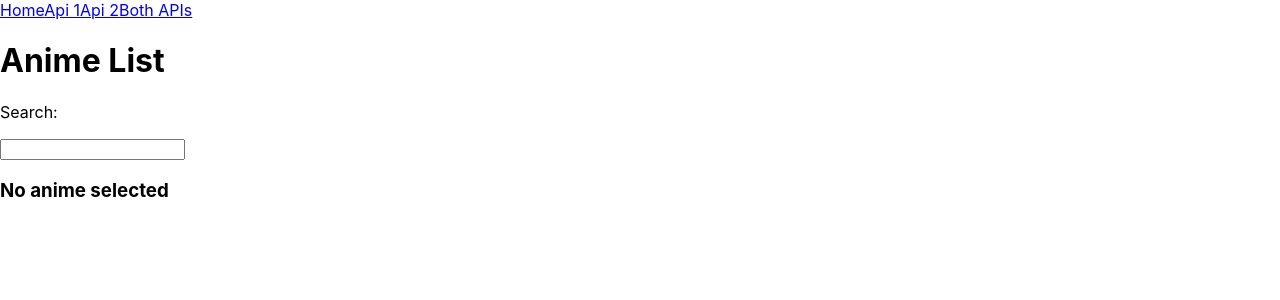
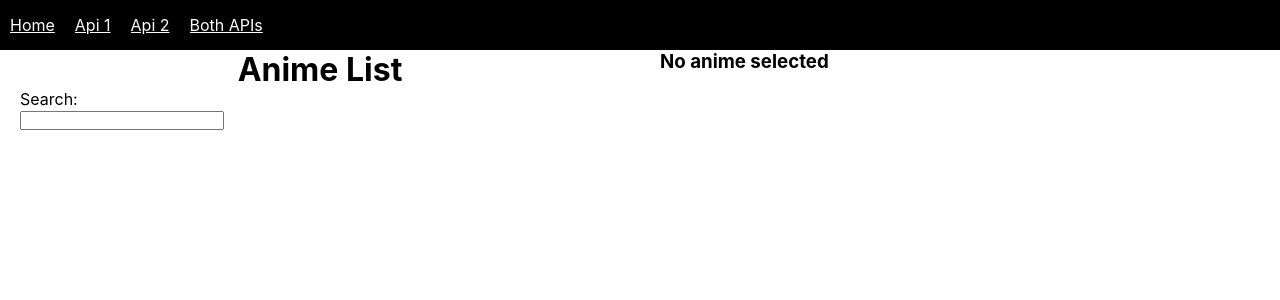
Before and after one commit to Mana-One/ost-finder, a React (Create React App) app: page /api1 in a window 1280 px wide. Shown: the top 300 px of the page. Built offline with nearby package versions, Linux system fonts and the light colour scheme.

Commit message:
added some CSS

```diff
--- a/src/components/AnimeDetails.jsx
+++ b/src/components/AnimeDetails.jsx
@@ -25,14 +25,14 @@ const AnimeDetails = ({ animeId }) => {
 
     if( !anime ){
         return(
-            <div>
+            <div className="right-flex-child">
                 <h3>No anime selected</h3>
             </div>
         );
     }
 
     return(
-        <div>
+        <div className="right-flex-child">
             <div>
                 <img src={anime.coverImage.large} alt="large-cover"/>
                 <div>
--- a/src/components/AnimeList.jsx
+++ b/src/components/AnimeList.jsx
@@ -7,7 +7,6 @@ const AnimeList = ({ animes, clickHandler }) => {
         <ul>
             {animes.map( anime => <li key={anime.id} onClick={() => clickHandler( anime )}>
                 {anime.title.userPreferred}
-                <img src={anime.coverImage.medium} alt="medium-cover"/>
             </li>)}
         </ul>
     );
--- a/src/components/Header.jsx
+++ b/src/components/Header.jsx
@@ -3,7 +3,7 @@ import Link from "./Link.jsx";
 
 const Header = () => {
     return(
-        <div>
+        <div className="header">
             <Link className="header-link" href="/">Home</Link>
             <Link className="header-link" href="/api1">Api 1</Link>
             <Link className="header-link" href="/api2">Api 2</Link>
--- a/src/components/Home.jsx
+++ b/src/components/Home.jsx
@@ -2,7 +2,21 @@ import React from "react";
 
 const Home = () => {
     return(
-        <h1>Welcome to this test app</h1>
+        <>
+            <h1>Welcome to this test app</h1>
+            <div className="flex-container">
+                <div className="flex-child">
+                    <h2>API 1: AniList</h2>
+                    <p>An API that allows users to search for animes or mangas</p>
+                    <p>Link: <a href="https://anilist.gitbook.io/anilist-apiv2-docs">AniList v2</a></p>
+                </div>
+                <div className="flex-child centered-flex-child">
+                    <h2>API 2: Shazam</h2>
+                    <p>An API that allows users to search for musics</p>
+                    <p>Link: <a href="https://rapidapi.com/apidojo/api/shazam">Shazam (RapidApi)</a></p>
+                </div>
+            </div>
+        </>
     );
 }
 
--- a/src/components/Page1.jsx
+++ b/src/components/Page1.jsx
@@ -67,16 +67,14 @@ const Page1 = () => {
     }
 
     return(
-        <div>
-            <div>
+        <div className="flex-container">
+            <div className="flex-child">
                 <h1>Anime List</h1>
                 <SearchBar setData={setAnimeTitle}/>
                 <AnimeList animes={animes} clickHandler={clickHandler}/>
                 {showLoadButton()}
             </div>
-            <div>
-                <AnimeDetails animeId={animeId}/>
-            </div>
+            <AnimeDetails animeId={animeId}/>
         </div>
     );
 };
--- a/src/index.css
+++ b/src/index.css
@@ -1,5 +1,12 @@
-body {
+* {
   margin: 0;
+  padding: 0;
+  overflow: hidden;
+}
+
+html, body {
+  width: 100%;
+  height: 100%;
   font-family: -apple-system, BlinkMacSystemFont, 'Segoe UI', 'Roboto', 'Oxygen',
     'Ubuntu', 'Cantarell', 'Fira Sans', 'Droid Sans', 'Helvetica Neue',
     sans-serif;
@@ -11,3 +18,81 @@ code {
   font-family: source-code-pro, Menlo, Monaco, Consolas, 'Courier New',
     monospace;
 }
+
+h1 {
+  text-align: center;
+}
+
+input {
+  width: 200px;
+  margin: 0;
+  padding: 0;
+}
+
+li {
+  margin: 20px 0 0 0;
+}
+
+button {
+  min-width: 150px;
+  min-height: 30px;
+  margin-top: 40px;
+}
+
+.app {
+  width: 100%;
+  min-width: 100vw;
+  height: 100%;
+  min-height: 100vh;
+  margin: 0;
+}
+
+.flex-container {
+  width: 100%;
+  height: 100%;
+  max-height: 90vh;
+  margin: 0;
+  display: flex;
+  align-items: flex-start;
+  justify-content: center;
+  flex-direction: row;
+}
+
+.flex-child {
+  width: 50%;
+  height: 100%;
+  max-height: 90vh;
+  padding: 0 20px 0 20px;
+  overflow-y: auto;
+}
+
+.right-flex-child {
+  width: 50%;
+  height: 90vh;
+  max-height: 90vh;
+  padding: 0px 20px 0px 20px;
+  margin: 30px 0 30px 0;
+  align-self: center;
+  overflow-y: auto;
+}
+
+.right-flex-child > div {
+  display: inline-block;
+}
+
+.header {
+  width: 100%;
+  height: 50px;
+  display: flex;
+  flex-direction: row;
+  justify-content: flex-start;
+  background-color: #000;
+  align-items: center;
+}
+
+.header-link {
+  margin-left: 10px;
+  margin-right: 10px;
+  color: red;
+  color: #fff;
+}
```
